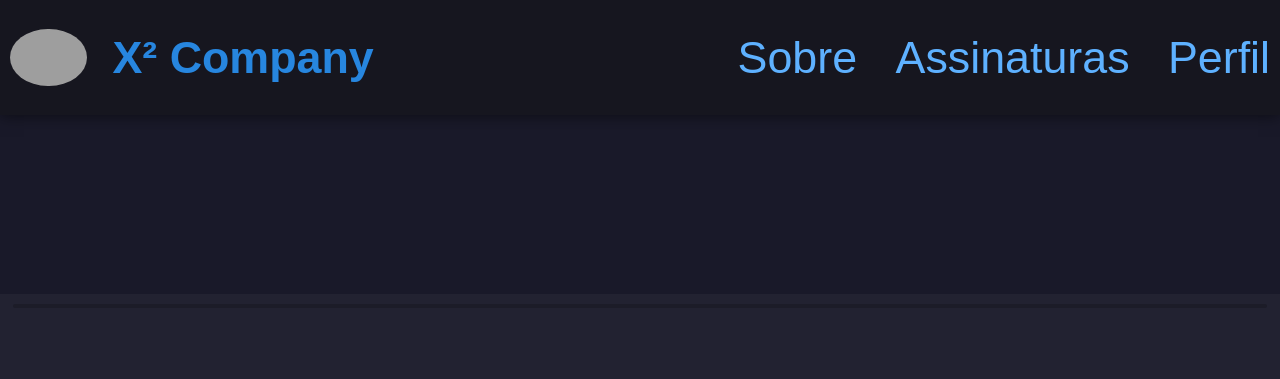
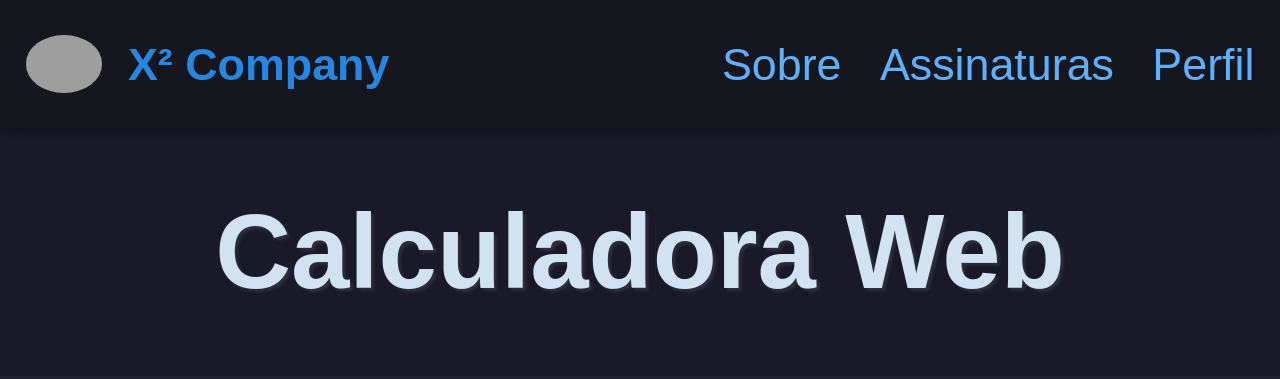
Before and after one commit to artursilvagit/calculadora-web, a plain HTML site: page index.html in a window 1280 px wide. Drawn offline with Linux system fonts and the light colour scheme; grey boxes are pictures that could not be loaded.

Commit message:
Add files via upload

```diff
--- a/index.html
+++ b/index.html
@@ -20,7 +20,7 @@
             </nav>
         </div>
         <div id="headerH1">
-            <!-- <h1>Calculadora Web</h1> -->
+            <h1>Calculadora Web</h1>
         </div>
     </header>
     <div id="linhaDivisao"></div>
--- a/style.css
+++ b/style.css
@@ -14,10 +14,10 @@ header #headerContainer {
     display: flex;
     align-items: center;
     justify-content: space-between;
-    font-size: clamp(11px, 3.5vw, 50px);
+    font-size: clamp(10px, 3.5vw, 70px);
     width: 100%;
     height: 9vw;
-    padding: 5px 10px;
+    padding: 5vw 2vw;
     box-sizing: border-box;
     background-color: rgb(22, 22, 31);
     color: var(--cor1);
@@ -31,6 +31,7 @@ header #logoEmpresa {
     justify-content: center;
     gap: 2vw;
     font-weight: bold;
+    flex-wrap: nowrap;
 }
 header #logoEmpresa img {
     width: 6vw;
@@ -49,12 +50,16 @@ header nav > a:hover {
     color: rgb(185, 221, 255);
     transition: color 0.2s;
 }
-header #headerH1 {
-    padding: 7vw;
+header h1 {
+    display: flex;
+    align-items: center;
+    justify-content: center;
+    padding: 5vw;
     text-align: center;
     background-color: rgb(25, 25, 41);
     color: rgb(209, 226, 243);
-    font-size: 4vw;
+    font-size: clamp(16px, 8.2vw, 150px);
+    /* font-size: 8.2vw; */
     text-shadow: 3px 3px 3px rgba(255, 255, 255, 0.09);
 }
 
```
